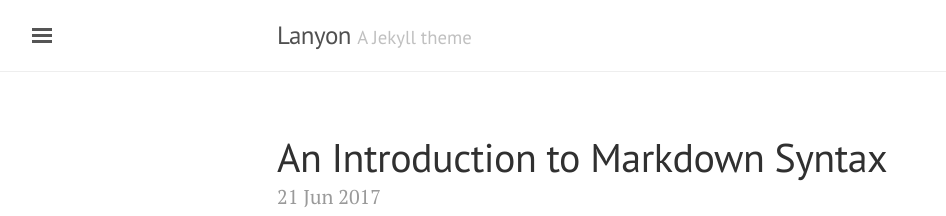
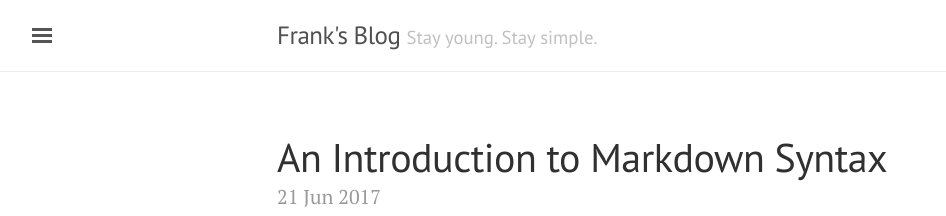
Before and after one commit to shevapato2008/myBlog, a Jekyll site: the page built from index.html, in a window 1280 px wide and 900 px high. Shown: the top 216 px of the window, without its empty margins (3-949 px from the left). Built offline with Jekyll 4.4.1, drawn with Linux system fonts in a browser that asks for light colours; the list of posts is cut into pages by our own code.

Commit message:
Updated header tagline.

```diff
--- a/_config.yml
+++ b/_config.yml
@@ -4,8 +4,8 @@
 permalink:           pretty
 
 # Setup
-title:               Lanyon
-tagline:             'A Jekyll theme'
+title:               "Frank's Blog"
+tagline:             "Stay young. Stay simple."
 description:         'A reserved <a href="http://jekyllrb.com" target="_blank">Jekyll</a> theme that places the utmost gravity on content with a hidden drawer. Made by <a href="https://twitter.com/mdo" target="_blank">@mdo</a>.'
 url:                 http://lanyon.getpoole.com
 baseurl:             ''
```
